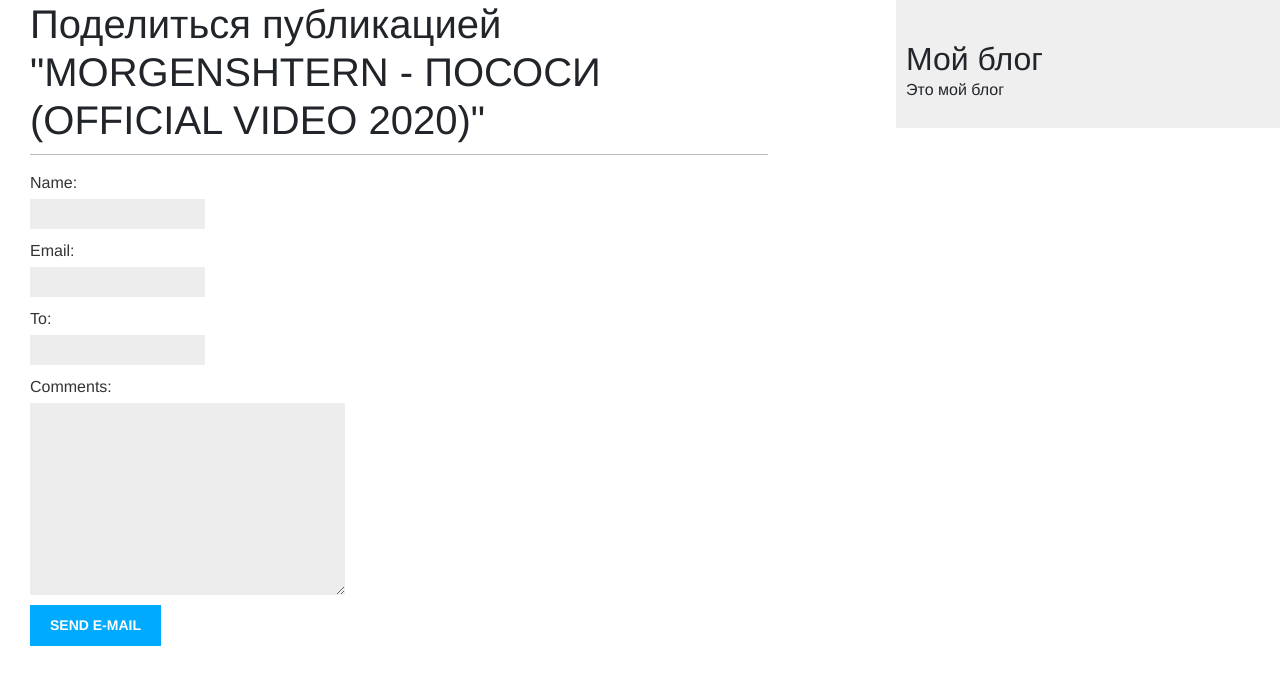
After one commit to FalseHuman/blog-on-django-3.0, a Django app: page /blog/4/share/ in a window 1280 px wide. The commit adds this page. Shown: the top 685 px of the page. Run offline with Django 3.2, Linux system fonts and the light colour scheme; data comes from the database, SQL or seed files in the repository; both versions use the stored data as it was after the commit; parts of the project's set-up code (start-up, migrations or seed data) failed here and were passed over.

Commit message:
Глава 2

```diff
--- /dev/null
+++ b/blog/forms.py
@@ -0,0 +1,13 @@
+from django import forms
+from .models import Comment
+
+class EmailPostForm(forms.Form):
+    name = forms.CharField(max_length=25)
+    email = forms.EmailField()
+    to = forms.EmailField()
+    comments = forms.CharField(required=False,widget=forms.Textarea)
+
+class CommentForm(forms.ModelForm):
+     class Meta:
+         model = Comment
+         fields = ('name', 'email', 'body')
--- a/blog/models.py
+++ b/blog/models.py
@@ -2,6 +2,7 @@
 from django.utils import timezone
 from django.contrib.auth.models import User
 from django.urls import reverse
+from taggit.managers import TaggableManager
 
 class PublishedManager(models.Manager):
     def get_queryset(self):
@@ -21,6 +22,7 @@
     created = models.DateTimeField(auto_now_add=True)
     updated = models.DateTimeField(auto_now=True)
     status = models.CharField('Статус',max_length=12,choices=STATUS_CHOICES,default='draft')
+    tags = TaggableManager()
     class Meta:
         ordering = ('-publish',)
     def __str__(self):
@@ -29,3 +31,16 @@
     published = PublishedManager() # Наш новый менеджер.
     def get_absolute_url(self):
         return reverse('blog:post_detail', args=[self.publish.year,self.publish.month, self.publish.day, self.slug])
+
+class Comment(models.Model):
+    post = models.ForeignKey(Post, on_delete=models.CASCADE, related_name='comments')
+    name = models.CharField(max_length=80)
+    email = models.EmailField()
+    body = models.TextField()
+    created = models.DateTimeField(auto_now_add=True)
+    updated = models.DateTimeField(auto_now=True)
+    active = models.BooleanField(default=True)
+    class Meta:
+        ordering = ('created',)
+    def __str__(self):
+        return 'Comment by {} on {}'.format(self.name, self.post)
--- /dev/null
+++ b/blog/static/css/blog.css
@@ -0,0 +1,92 @@
+body {
+    margin:0;
+    padding:0;
+    font-family:helvetica, sans-serif;
+}
+
+a {
+    color:#00abff;
+    text-decoration:none;
+}
+
+h1 {
+    font-weight:normal;
+    border-bottom:1px solid #bbb;
+    padding:0 0 10px 0;
+}
+
+h2 {
+    font-weight:normal;
+    margin:30px 0 0;
+}
+
+#content {
+    float:left;
+    width:60%;
+    padding:0 0 0 30px;
+}
+
+#sidebar {
+    float:right;
+    width:30%;
+    padding:10px;
+    background:#efefef;
+    height:100%;
+}
+
+p.date {
+    color:#ccc;
+    font-family: georgia, serif;
+    font-size: 12px;
+    font-style: italic;
+}
+
+/* pagination */
+.pagination {
+    margin:40px 0;
+    font-weight:bold;
+}
+
+/* forms */
+label {
+    float:left;
+    clear:both;
+    color:#333;
+    margin-bottom:4px;
+}
+input, textarea {
+    clear:both;
+    float:left;
+    margin:0 0 10px;
+    background:#ededed;
+    border:0;
+    padding:6px 10px;
+    font-size:12px;
+}
+input[type=submit] {
+    font-weight:bold;
+    background:#00abff;
+    color:#fff;
+    padding:10px 20px;
+    font-size:14px;
+    text-transform:uppercase;
+}
+.errorlist {
+    color:#cc0033;
+    float:left;
+    clear:both;
+    padding-left:10px;
+}
+
+/* comments */
+.comment {
+    padding:10px;
+}
+.comment:nth-child(even) {
+    background:#efefef;
+}
+.comment .info {
+    font-weight:bold;
+    font-size:12px;
+    color:#666;
+}
--- a/blog/templates/blog/base.html
+++ b/blog/templates/blog/base.html
@@ -1,7 +1,11 @@
+{% load static %}
 <!DOCTYPE html>
 <html>
 <head>
  <title>{% block title %}{% endblock %}</title>
+ <link href="https://cdn.jsdelivr.net/npm/bootstrap@5.0.0-beta2/dist/css/bootstrap.min.css" rel="stylesheet" integrity="sha384-BmbxuPwQa2lc/FVzBcNJ7UAyJxM6wuqIj61tLrc4wSX0szH/Ev+nYRRuWlolflfl" crossorigin="anonymous">
+ <link rel="icon" type="image" href="https://code.s3.yandex.net/web-code/rules-favicon.ico">
+ <link href="{% static "css/blog.css" %}" rel="stylesheet">
 </head>
 <body>
  <div id="content">
@@ -12,4 +16,5 @@
  <p>Это мой блог</p>
  </div>
 </body>
+<script src="https://cdn.jsdelivr.net/npm/bootstrap@5.0.0-beta2/dist/js/bootstrap.bundle.min.js" integrity="sha384-b5kHyXgcpbZJO/tY9Ul7kGkf1S0CWuKcCD38l8YkeH8z8QjE0GmW1gYU5S9FOnJ0" crossorigin="anonymous"></script>
 </html>
--- /dev/null
+++ b/blog/templates/blog/post/share.html
@@ -0,0 +1,15 @@
+{% extends "blog/base.html" %}
+{% block title %}Поделиться постом{% endblock %}
+{% block content %}
+ {% if sent %}
+ <h1>E-mail успешно отправлял.</h1>
+ <p>"{{ post.title }}" отправлен {{ form.cleaned_data.to }}.</p>
+ {% else %}
+ <h1>Поделиться  публикацией "{{ post.title }}"</h1>
+ <form action="." method="post">
+     {{ form.as_p }}
+     {% csrf_token %}
+ <input type="submit" value="Send e-mail">
+ </form>
+ {% endif %}
+{% endblock %}
--- a/blog/urls.py
+++ b/blog/urls.py
@@ -4,6 +4,8 @@
 urlpatterns = [
  # post views
  path('', views.post_list, name='post_list'),
- path('', views.PostListView.as_view(), name='post_list'),
+ #path('', views.PostListView.as_view(), name='post_list'),
+ path('tag/<slug:tag_slug>/',views.post_list, name='post_list_by_tag'),
  path('<int:year>/<int:month>/<int:day>/<slug:post>/', views.post_detail, name='post_detail'),
+ path('<int:post_id>/share/', views.post_share, name='post_share'),
 ]
--- a/blog/views.py
+++ b/blog/views.py
@@ -1,12 +1,20 @@
 from django.shortcuts import render, get_object_or_404
 from django.core.paginator import Paginator, EmptyPage, PageNotAnInteger
 from django.views.generic import ListView
-from .models import Post
+from .models import Post, Comment
+from .forms import EmailPostForm, CommentForm
+from django.core.mail import send_mail
+from taggit.models import Tag
+from django.db.models import Count
 
-def post_list(request):
-    '''posts = Post.published.all()
-    return render (request, 'blog/post/list.html', {'posts': posts})'''
+def post_list(request, tag_slug=None):
     object_list = Post.published.all()
+    tag = None
+
+    if tag_slug:
+        tag = get_object_or_404(Tag, slug=tag_slug)
+        object_list = object_list.filter(tags__in=[tag])
+
     paginator = Paginator(object_list, 3) # По 3 статьи на каждой странице.
     page = request.GET.get('page')
     try:
@@ -17,13 +25,75 @@
     except EmptyPage:
     # Если номер страницы больше, чем общее количество страниц, возвращаем последнюю.
         posts = paginator.page(paginator.num_pages)
-    return render(request,'blog/post/list.html', {'page': page, 'posts': posts})
+    return render(request,'blog/post/list.html', {'page': page, 'posts': posts, 'tag': tag})
+
 def post_detail(request, year, month, day, post):
     post = get_object_or_404(Post, slug = post, status = 'published', publish__year = year,
     publish__month = month, publish__day = day)
     return render(request,'blog/post/detail.html',{'post': post})
+
 class PostListView(ListView):
- queryset = Post.published.all()
- context_object_name = 'posts'
- paginate_by = 3
- template_name = 'blog/post/list.html'
+    queryset = Post.published.all()
+    context_object_name = 'posts'
+    paginate_by = 3
+    template_name = 'blog/post/list.html'
+
+def post_share(request, post_id):
+    # Форма была отправлена на сохранение.
+     post = get_object_or_404(Post, id=post_id,status='published')
+     sent = False
+     if request.method == 'POST':
+         # Все поля формы прошли валидацию.
+        # Форма была отправлена на сохранение.
+            form = EmailPostForm(request.POST)
+            if form.is_valid():
+                cd = form.cleaned_data
+        # ... Отправка электронной почты.
+                post_url = request.build_absolute_uri(post.get_absolute_url())
+                subject = '{} ({}) рекомендует посмотреть "{}"'.format(cd['name'], cd['email'], post.title)
+                message = 'Посмотри "{}" на {}\n\n{} прокомментировал:{}'.format(post.title, post_url, cd['name'], cd['comments'])
+                send_mail(subject, message, 'admin@myblog.com', [cd['to']])
+                sent = True
+     else:
+        form = EmailPostForm()
+     return render(request, 'blog/post/share.html',{'post': post, 'form': form, 'sent': sent})
+
+def post_detail(request, year, month, day, post):
+    post = get_object_or_404(Post, slug=post,
+                                   status='published',
+                                   publish__year=year,
+                                   publish__month=month,
+                                   publish__day=day)
+
+    # Список активных комментариев для этой статьи.
+    comments = post.comments.filter(active=True)
+
+    new_comment = None
+
+    if request.method == 'POST':
+        # Пользователь отправил комментарий.
+        comment_form = CommentForm(data=request.POST)
+        if comment_form.is_valid():
+            # Создаем комментарий, но пока не сохраняем в базе данных.
+            new_comment = comment_form.save(commit=False)
+            # Привязываем комментарий к текущей статье.
+            new_comment.post = post
+            # Сохраняем комментарий в базе данных.
+            new_comment.save()
+    else:
+        comment_form = CommentForm()
+    # Формирование списка похожих статей.
+    post_tags_ids = post.tags.values_list('id', flat=True)
+    similar_posts = Post.published.filter(tags__in=post_tags_ids)\
+    .exclude(id=post.id)
+    similar_posts = similar_posts.annotate(same_tags=Count('tags'))\
+    .order_by('-same_tags','-publish')[:4]
+
+    return render(request,
+                  'blog/post/detail.html',
+                  {'post': post,
+                   'comments': comments,
+                   'new_comment': new_comment,
+                   'comment_form': comment_form,
+                   'similar_posts': similar_posts,
+                   })
```
Also changed, not shown: blog/admin.py (+6 -1 lines), blog/templates/blog/post/detail.html (+39 -1 lines), blog/templates/blog/post/list.html (+21 -3 lines), mysite/settings.py (+7 -2 lines), blog/migrations/0003_comment.py (added), blog/migrations/0004_post_tags.py (added), db.sqlite3.
